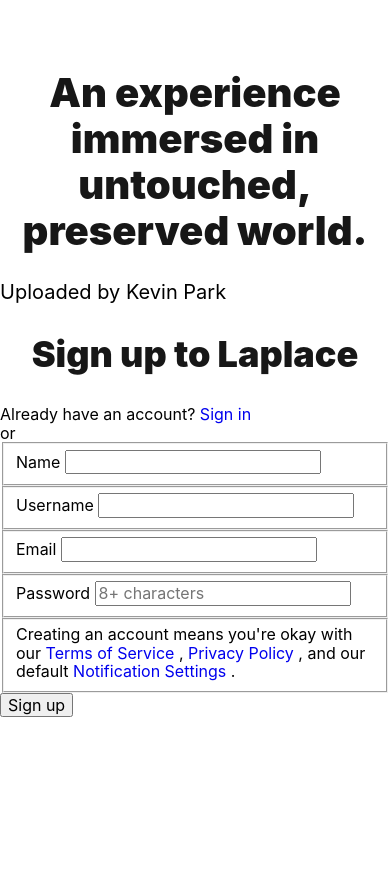
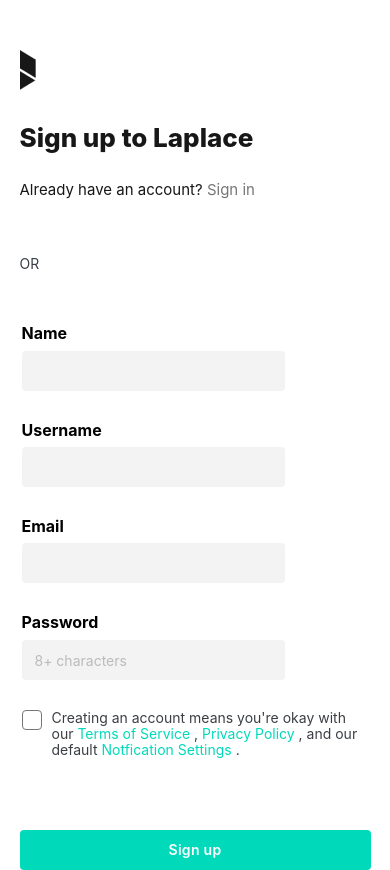
Before and after one commit to nadiroayoub/laplace, a website: page signup.html in a window 390 px wide. Before the commit the page ends 844 px from the top, so only its background shows below. Drawn offline with Linux system fonts and the light colour scheme; a web font is replaced by a local one.

Commit message:
signup phone version

```diff
--- a/signup.html
+++ b/signup.html
@@ -36,13 +36,14 @@
     ></script>
 
     <!------------------MAIN CONTAINER------------------->
-    <div class="main-container">
+    <div class="main-container container">
       <section class="auth-sidebar">
         <div class="auth-sidebar-content">
-          <header>
+          <header class="header">
             <a href="/" class="logo">
-              <img src="build/img/auth/combined-shape-2.png" alt=""
-            /></a>
+              <img src="build/img/auth/combined-shape-2.png" alt="" />
+              <img src="build/img/auth/combined-shape-2 v black.png" alt="" />
+            </a>
             <h1>An experience immersed in untouched, preserved world.</h1>
           </header>
           <div class="artwork">
@@ -56,6 +57,10 @@
           <div class="auth-content">
             <h2>Sign up to Laplace</h2>
             <div class="auth-connections">
+              <p>
+                Already have an account?
+                <a href="#">Sign in</a>
+              </p>
               <div class="facebook-connect-btn">
                 <div
                   class="fb-login-button"
@@ -67,12 +72,8 @@
                   data-use-continue-as="false"
                 ></div>
               </div>
-              <div class="auth-signin">
-                Already have an account?
-                <a href="#">Sign in</a>
-              </div>
             </div>
-            <span class="divider">or</span>
+            <span class="divider">OR</span>
             <div class="auth-form signup-form">
               <form action="" id="new_user">
                 <div class="form-field-group">
@@ -123,21 +124,32 @@
                     />
                   </fieldset>
                 </div>
-                <div class="form-field">
+                <div class="form-field form-field__terms">
                   <fieldset>
                     <label for="user_agree_to_terms">
+                      <input
+                        id="user_agree_to_terms"
+                        name="user_agree_to_terms"
+                        class="user_agree_to_terms"
+                        type="checkbox"
+                      />
                       Creating an account means you're okay with our
                       <a target="_blank" href="#">Terms of Service</a>
                       ,
                       <a target="_blank" href="#">Privacy Policy</a>
                       , and our default
-                      <a target="_blank" href="#">Notification Settings</a>
+                      <a target="_blank" href="#">Notfication Settings</a>
                       .
                     </label>
                   </fieldset>
                 </div>
                 <div class="form-btns">
-                  <input type="submit" class="button form-sub" name="commit" value="Sign up">
+                  <input
+                    type="submit"
+                    class="button form-sub"
+                    name="commit"
+                    value="Sign up"
+                  />
                 </div>
               </form>
             </div>
--- a/src/scss/app.scss
+++ b/src/scss/app.scss
@@ -3,3 +3,6 @@
 @import "base/utilities";
 @import "base/mixins";
 @import "base/global";
+
+/*LAYOUTS*/
+@import "layout/signup";
--- a/src/scss/base/_global.scss
+++ b/src/scss/base/_global.scss
@@ -15,8 +15,8 @@
   color: $black;
   font-size: 2rem;
 }
-.contenedor {
-  width: 95%;
+.container {
+  width: 90%;
   max-width: 1920px;
   margin: 0 auto;
 }
@@ -32,20 +32,19 @@
 h1,
 h2,
 h3 {
-  font-family: $principal_font;
-  margin: 0 0 5rem / 2 0;
+  margin: 0;
   font-weight: 900;
   color: $blackLight;
   text-align: center;
 }
 
-h1 {
-  font-size: 4rem;
-}
-h2 {
-  font-size: 3.6rem;
-}
-h3 {
-  font-size: 3rem;
-  text-align: center;
-}
+// h1 {
+//   font-size: 4rem;
+// }
+// h2 {
+//   font-size: 3.6rem;
+// }
+// h3 {
+//   font-size: 3rem;
+//   text-align: center;
+// }
--- a/src/scss/base/_variables.scss
+++ b/src/scss/base/_variables.scss
@@ -6,6 +6,7 @@
 $grayLight: #cccccc;
 $grisLighter: #eeeeee;
 $grisLightest: #f3f3f4;
+$white: #ffffff;
 
 $green: #00dabb;
 
@@ -26,7 +27,7 @@
 $thin: 100;
 $extraLight: 200;
 $light: 300;
-$regular : 400;
+$regular: 400;
 $medium: 500;
 $semiBold: 600;
 $bold: 700;
--- /dev/null
+++ b/src/scss/layout/_signup.scss
@@ -0,0 +1,161 @@
+.auth-sidebar {
+  .auth-sidebar-content {
+    .header {
+      .logo {
+        display: block;
+        margin-bottom: 3rem;
+        img:first-child {
+          display: none;
+        }
+        img:nth-child(2) {
+          margin-top: 5rem;
+        }
+      }
+      h1 {
+        display: none;
+      }
+    }
+    .artwork {
+      display: none;
+    }
+  }
+}
+.content {
+  .auth-content {
+    h2 {
+      text-align: left;
+      font-size: 2.6rem;
+      font-weight: $extraBold;
+      margin-bottom: 2.7rem;
+    }
+    .auth-connections {
+      p {
+        font-size: 1.5rem;
+        font-weight: $regular;
+        line-height: 2rem;
+        color: #171717;
+        margin-bottom: 3rem;
+        a {
+          color: #767676;
+        }
+      }
+      .facebook-connect-btn {
+        margin-bottom: 5.4rem;
+      }
+    }
+    .divider {
+      font-weight: $regular;
+      font-size: 1.4rem;
+      line-height: 1.43;
+      color: $grayDark;
+    }
+  }
+  .auth-form {
+    margin-top: 5rem;
+    .form-field {
+      fieldset {
+        padding: 0;
+        border: none;
+      }
+      margin-bottom: 3rem;
+      label {
+        display: block;
+        font-weight: $bold;
+        margin-bottom: 0.8rem;
+      }
+      input {
+        background-color: $grisLightest;
+        border-radius: 0.4rem;
+        border: none;
+        height: 4rem;
+        padding-top: 1rem;
+        padding-left: 1.3rem;
+        padding-bottom: 1rem;
+        &:focus {
+          outline: none;
+          box-shadow: 0 0 6px 0 $green;
+          border: solid 1px $green;
+          background-color: $white;
+        }
+        &::placeholder {
+          font-size: 1.4rem;
+          color: #bbbbbb;
+        }
+      }
+      &.form-field__terms {
+        fieldset {
+          label {
+            float: left;
+            font-size: 1.4rem;
+            font-weight: $regular;
+            color: $grayDark;
+            a {
+              color: $green;
+            }
+          }
+          input {
+            float: left;
+            margin-bottom: 3rem;
+            padding: 0;
+            -webkit-appearance: none;
+            -moz-appearance: none;
+            appearance: none;
+            height: 2rem;
+            width: 2rem;
+            border-radius: 0.4rem;
+            border: 1px solid $gray;
+            background: $white;
+            margin-right: 1rem;
+            -webkit-transition: 0.2s linear;
+            transition: 0.2s linear;
+            display: flex;
+            justify-content: center;
+            align-items: center;
+
+            &:after {
+              font-family: "Font Awesome 5 Free";
+              content: "\f00c";
+              color: $white;
+              font-weight: 900;
+              font-size: 1rem;
+              display: none;
+            }
+            &:checked {
+              background-color: $green;
+              border: none;
+              -webkit-box-shadow: none;
+              -moz-box-shadow: none;
+              box-shadow: none;
+            }
+            &:hover,
+            &:focus {
+              box-shadow: 0 0 0.6rem 0 $green;
+              cursor: pointer;
+            }
+            &:checked::after {
+              display: block;
+            }
+          }
+        }
+      }
+    }
+    .form-btns {
+      input {
+        display: inline-block;
+        width: 100%;
+        height: 4rem;
+        margin-top: 3.2rem;
+        padding-top: 1rem;
+        padding-bottom: 1rem;
+        border-radius: 0.4rem;
+        background-color: #00dabb;
+        border: none;
+        color: $white;
+        font-size: 1.4rem;
+        line-height: 1.43;
+        letter-spacing: 0.3px;
+        font-weight: $semiBold;
+      }
+    }
+  }
+}
```
Also changed, not shown: build/css/app.css, build/img/auth/combined-shape-2 v black.png (added), build/img/auth/combined-shape-2 v black.webp (added), src/img/auth/combined-shape-2 v black.png (added), 1 other file.
